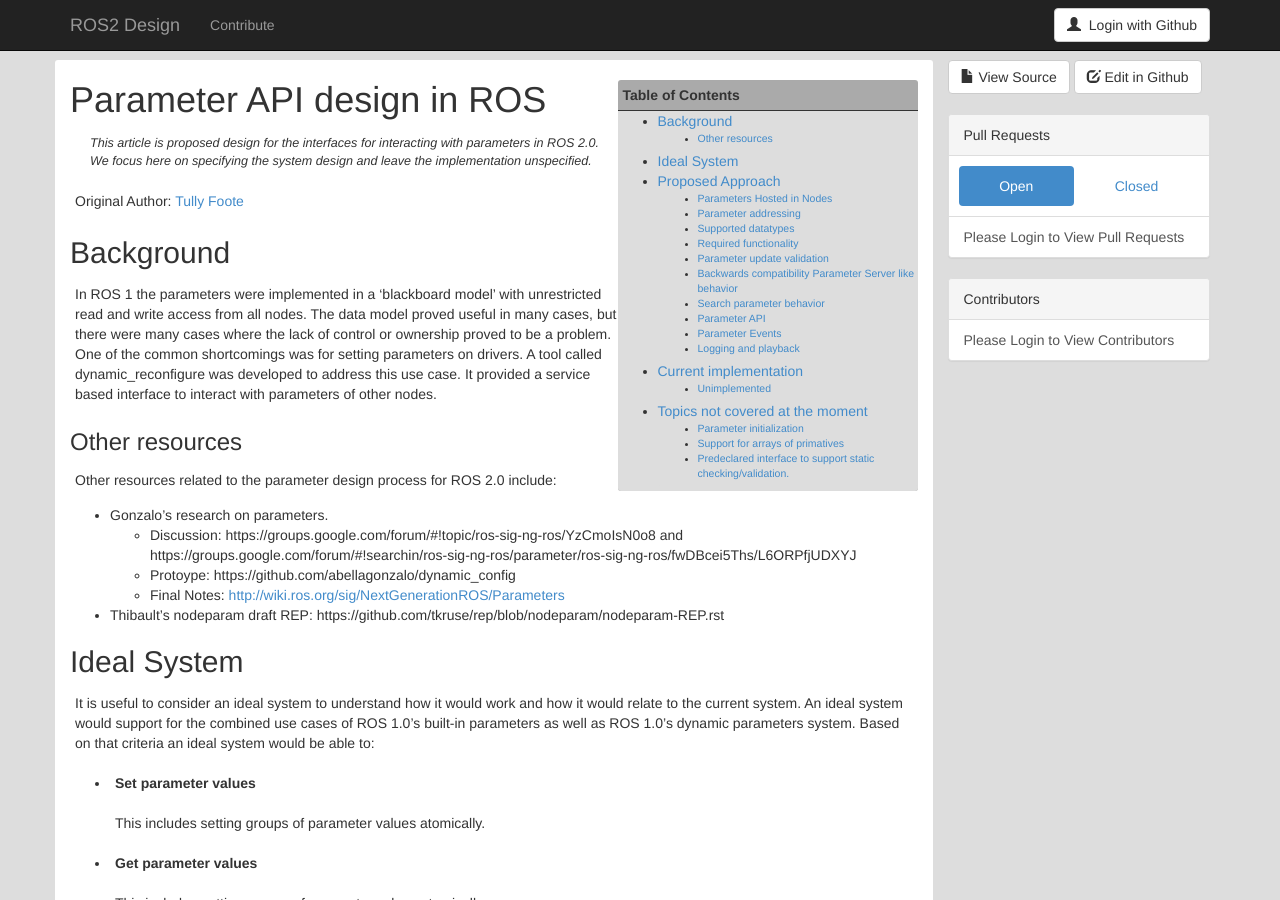
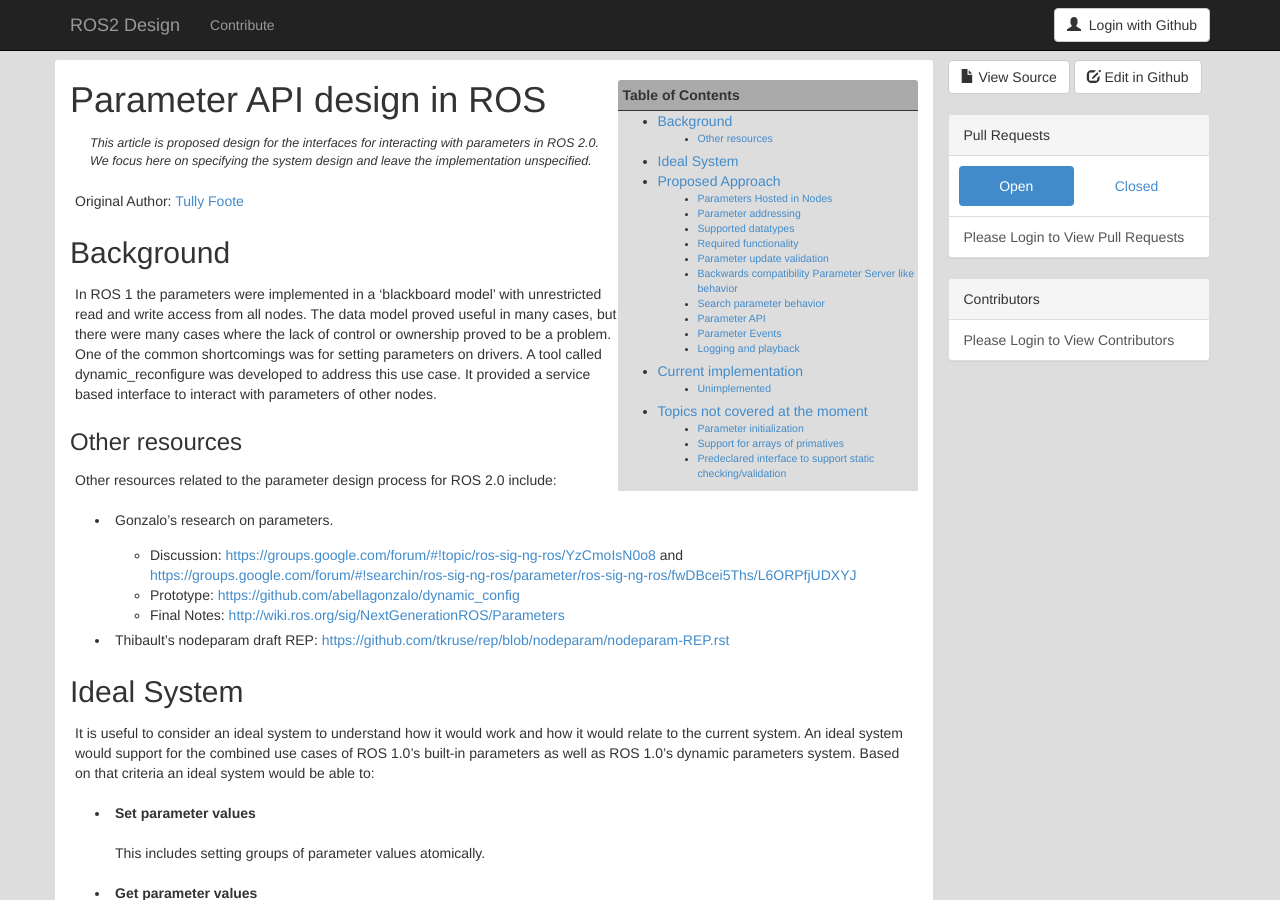
Before and after one commit to ros2/design, a Jekyll site: the page built from articles/055_ros_parameter_design.md, in a window 1280 px wide and 900 px high. Built offline with Jekyll 4.4.1, drawn with Linux system fonts in a browser that asks for light colours; nearby versions of some CDN libraries; some of the changed text lies outside the part shown.

Commit message:
style cleanup re #67

```diff
--- a/articles/055_ros_parameter_design.md
+++ b/articles/055_ros_parameter_design.md
@@ -32,11 +32,13 @@
 
 Other resources related to the parameter design process for ROS 2.0 include:
 
-- Gonzalo's research on parameters.
-  - Discussion: https://groups.google.com/forum/#!topic/ros-sig-ng-ros/YzCmoIsN0o8 and https://groups.google.com/forum/#!searchin/ros-sig-ng-ros/parameter/ros-sig-ng-ros/fwDBcei5Ths/L6ORPfjUDXYJ
-  - Protoype: https://github.com/abellagonzalo/dynamic_config
-  - Final Notes:  [http://wiki.ros.org/sig/NextGenerationROS/Parameters](http://wiki.ros.org/sig/NextGenerationROS/Parameters)
-- Thibault's nodeparam draft REP: https://github.com/tkruse/rep/blob/nodeparam/nodeparam-REP.rst
+* Gonzalo's research on parameters.
+
+  * Discussion: <https://groups.google.com/forum/#!topic/ros-sig-ng-ros/YzCmoIsN0o8> and <https://groups.google.com/forum/#!searchin/ros-sig-ng-ros/parameter/ros-sig-ng-ros/fwDBcei5Ths/L6ORPfjUDXYJ>
+  * Prototype: <https://github.com/abellagonzalo/dynamic_config>
+  * Final Notes:  [http://wiki.ros.org/sig/NextGenerationROS/Parameters](http://wiki.ros.org/sig/NextGenerationROS/Parameters)
+
+* Thibault's nodeparam draft REP: <https://github.com/tkruse/rep/blob/nodeparam/nodeparam-REP.rst>
 
 ## Ideal System
 
@@ -44,47 +46,47 @@
 An ideal system would support for the combined use cases of ROS 1.0's built-in parameters as well as ROS 1.0's dynamic parameters system.
 Based on that criteria an ideal system would be able to:
 
-- **Set parameter values**
+* **Set parameter values**
 
-    This includes setting groups of parameter values atomically.
+  This includes setting groups of parameter values atomically.
 
-- **Get parameter values**
+* **Get parameter values**
 
-    This includes getting groups of parameter values atomically.
+  This includes getting groups of parameter values atomically.
 
-- **Unset parameter values**
+* **Unset parameter values**
 
-    This includes unsetting groups of parameter values atomically, but may be a special case of setting groups of parameters atomically.
+  This includes unsetting groups of parameter values atomically, but may be a special case of setting groups of parameters atomically.
 
-- **List currently set parameters**
+* **List currently set parameters**
 
-    Since the number of parameters might be large this needs to be able to provide subsets of the parameters.
-    E.g. the parameters could be queried incrementally for a tree-like GUI.
+  Since the number of parameters might be large this needs to be able to provide subsets of the parameters.
+  E.g. the parameters could be queried incrementally for a tree-like GUI.
 
-- **Provide notifications when parameters are added and removed or theie value has been changed**
+* **Provide notifications when parameters are added and removed or theie value has been changed**
 
-- **Reject changes to parameter values**
+* **Reject changes to parameter values**
 
-    This implies that some entity has the authority to reject or accept a change based on arbitrary criteria.
-    This would also include the ability to convey at least part of the criteria for the acceptance of a change to external actors.
-    For example, communicating the range for an integer or a few choices for a string.
-    This type of information would be used to generate generic user interfaces, but might not capture all criteria.
-    Since the validation criteria can be arbitrary complex and can potentially not be communicated to a client the parameter server could offer to validate an atomic set of parameters and respond with a boolean flag if the values would be accepted (based on the current criteria).
-    Obviously the result might be different when the values are set shortly after but it would allow to implement validators in e.g. a GUI generically.
+  This implies that some entity has the authority to reject or accept a change based on arbitrary criteria.
+  This would also include the ability to convey at least part of the criteria for the acceptance of a change to external actors.
+  For example, communicating the range for an integer or a few choices for a string.
+  This type of information would be used to generate generic user interfaces, but might not capture all criteria.
+  Since the validation criteria can be arbitrary complex and can potentially not be communicated to a client the parameter server could offer to validate an atomic set of parameters and respond with a boolean flag if the values would be accepted (based on the current criteria).
+  Obviously the result might be different when the values are set shortly after but it would allow to implement validators in e.g. a GUI generically.
 
-- **Provide visibility into what parameters are expected to pass validation vs be rejected**
+* **Provide visibility into what parameters are expected to pass validation vs be rejected**
 
-    When updating a value it can be valuable to know if the parameter update would be accepted without actually requesting the change to happen.
+  When updating a value it can be valuable to know if the parameter update would be accepted without actually requesting the change to happen.
 
-- **Provide clear rules on the lifetime of a parameter**
+* **Provide clear rules on the lifetime of a parameter**
 
-    These rules would define what the lifetime of the parameter will be and what conditions will clear its value.
+  These rules would define what the lifetime of the parameter will be and what conditions will clear its value.
 
-- **Address all parameters without ambiguity in the names**
+* **Address all parameters without ambiguity in the names**
 
-    For example, one of the challenges of the current system is that there is a naming ambiguity between nodes and parameters `/foo/bar/baz` could be a node `/foo/bar/baz` or a private parameter `baz` on node `/foo/bar`.
+  For example, one of the challenges of the current system is that there is a naming ambiguity between nodes and parameters `/foo/bar/baz` could be a node `/foo/bar/baz` or a private parameter `baz` on node `/foo/bar`.
 
-- **Be logged for playback and analysis**
+* **Be logged for playback and analysis**
 
 ## Proposed Approach
 
@@ -107,11 +109,11 @@
 The key is a string value.
 The value can be one of the following datatypes:
 
-- `float64`
-- `int64`
-- `string`
-- `bool`
-- `bytes[]`
+* `float64`
+* `int64`
+* `string`
+* `bool`
+* `bytes[]`
 
 The datatypes are chosen as non-complex datatypes, as defined in the [interface definitions article](articles/interface_definition.html)
 The full complement of datatypes of different bitdepth and unsigned types are avoided to allow interpretation from text based configuration files.
@@ -123,18 +125,21 @@
 
 Each node is responsible for providing the following functionality.
 
-- **Get Parameters**
+* **Get Parameters**
   Given a list of parameter names it will return the parameter values.
-- **Set Parameters**
+
+* **Set Parameters**
   Given a list of parameter names, it will request an update of the values subject to validation of the values.
   The updated values can include unsetting the value.
   It will provide an API that can atomically update a set of values such that if any of the values fail validation, none of the values are set.
   The success or failure of this call will be available to the client for each update unit.
   Validation of the values is expected to return as quickly as possible and only be related to accepting or rejecting the set request.
   It should not take into account how the changed value may or may not affect ongoing system performance of the node or the greater system.
-- **List Parameters**
+
+* **List Parameters**
   Provide a list of parameter names which are currently set.
-- **Describe Parameters**
+
+* **Describe Parameters**
   Given a list of parameter names, return their datatype.
 
 This functionality will be exposed through a user API which will support both local API calls as well as invocations on remote nodes via a ROS Service API.
@@ -155,7 +160,6 @@
 
 A pattern developed in ROS 1.0 was the `searchParam` mode where a parameter could be set in a namespace and the parameter query would walk up the namespace to search for the parameter.
 A similar behavior can be implemented by allowing the search parameter implementation to walk across the different nodes in hierarchical order.
-
 
 ### Parameter API
 
@@ -181,17 +185,21 @@
 
 Currently there a few parts of the specification unimplemented.
 
-- No parameter subscription registration.
+* No parameter subscription registration.
   The events are published, but there is not way to register a callback for changes to a specific parameter.
   You can currently register for a callback on all changes for parameters of a node.
-- The ability to register callback to validate parameter updates prior to them being updated is not available.
-- There has been no work on logging and playback of logged parameter changes.
-- The ability to list and get expected validation policy has not been implemented.
+
+* The ability to register callback to validate parameter updates prior to them being updated is not available.
+
+* There has been no work on logging and playback of logged parameter changes.
+
+* The ability to list and get expected validation policy has not been implemented.
   It is expected to operate at a slightly higher level than parameters, and it possibly will be related to the component life cycle.
 
 ## Topics not covered at the moment
 
-Going forward, there are still topics to discuss and flesh out either in this document or others. A few to highlight.
+Going forward, there are still topics to discuss and flesh out either in this document or others.
+A few to highlight:
 
 ### Parameter initialization
 
@@ -205,7 +213,7 @@
 It slightly increases the complexity of the API for users, but can support several use cases.
 A use case for arrays of numbers is expressing a matrix or vector, addressing each position in a matrix by some sort of row-column naming scheme can get very cumbersome.
 
-### Predeclared interface to support static checking/validation.
+### Predeclared interface to support static checking/validation
 
 The ability to declare an API which can help with static checks and prevent logical errors which arrise from setting the wrong parameter based on a typo.
 The node could enforce this by rejecting unexpected names, but there are some cases where knowing the expected parameter names would be useful for developer tools.
```
